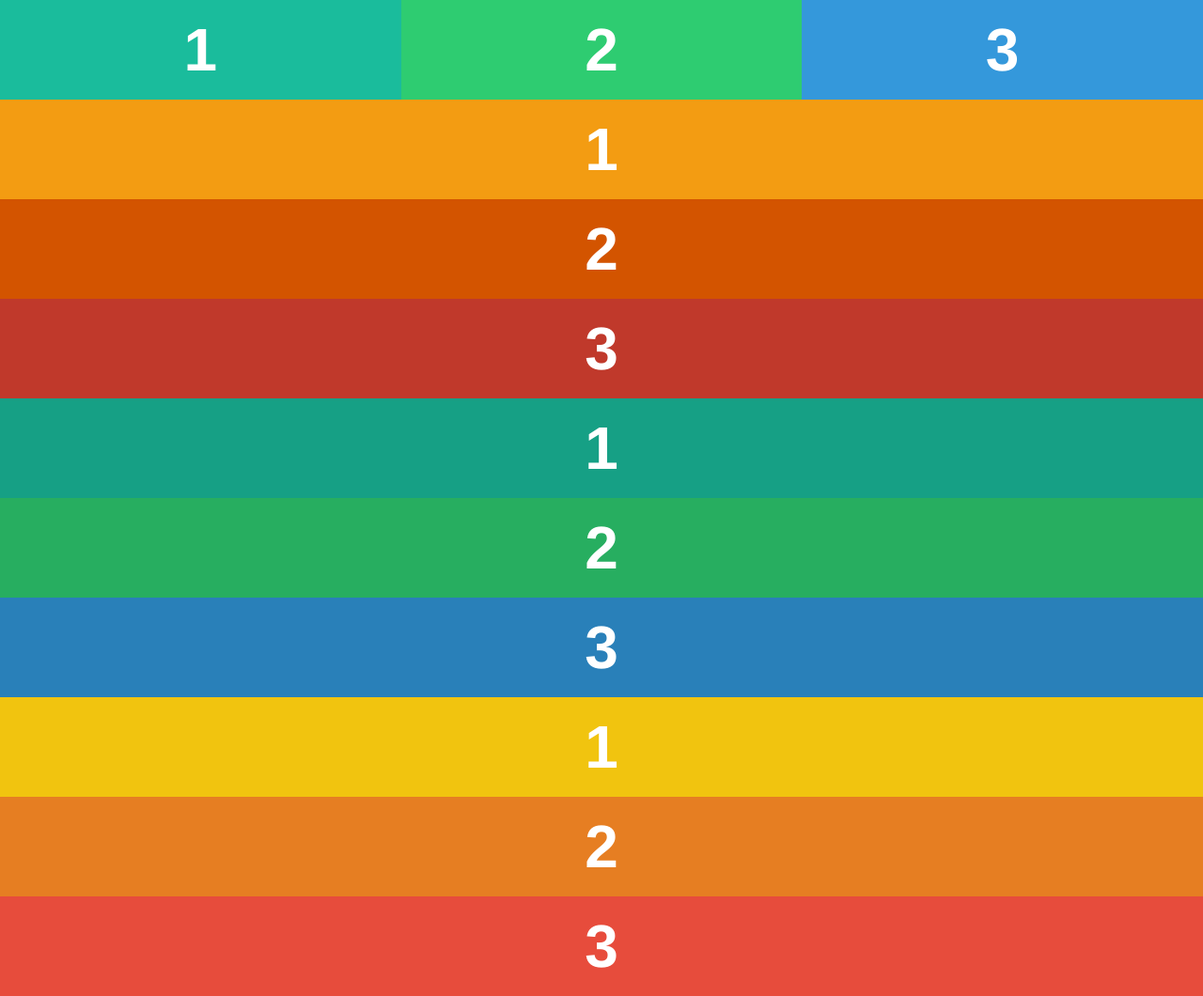
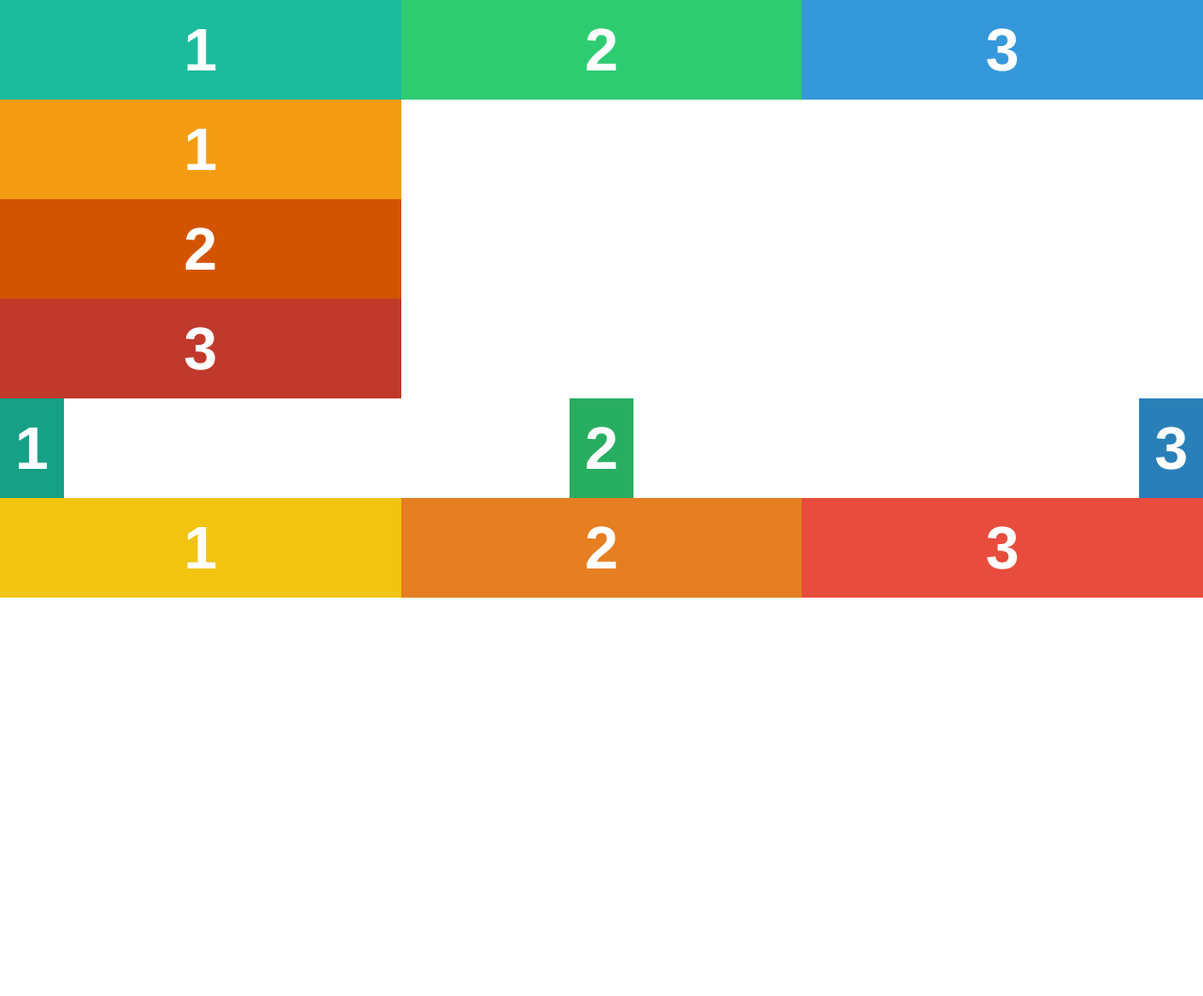
Before and after one commit to RDanov/MyHomeWork, a PHP site: page / in a window 1280 px wide. Shown: the whole page at 94% size. After the commit the page ends 636 px from the top, so only its background shows below. Run offline with PHP 8.4, Linux system fonts and the light colour scheme.

Commit message:
layout of blocks using the float and grid commands is completed

```diff
--- a/WD_PS1/style.css
+++ b/WD_PS1/style.css
@@ -10,18 +10,16 @@ body {
     font-size: 4rem;
     color: white;
     font-weight: bold;
-    font-family: Helvetica;
+    font-family: Helvetica, serif;
     text-align: center;
     padding: 1rem;
 }
 
 .floats {
     overflow: hidden;
-    width: 100%;
 }
 
 .floats .column {
-    background-color: #2ecc71;
     float: left;
     width: calc(100% / 3);
 }
@@ -33,3 +31,36 @@ body {
 .floats .column:last-of-type {
     background-color: #3498db;
 }
+
+.blocks {
+    display: inline-block;
+    list-style: none;
+    width: 33.33%;
+}
+
+.column.blocks {
+    display: inline;
+
+}
+
+
+.flexbox {
+    display: flex;
+    flex: auto;
+    margin: auto;
+    justify-content: space-between;
+    width: 100%;
+
+}
+
+.flexbox.column {
+    flex: auto;
+    flex-wrap: nowrap;
+    align-items: stretch;
+    flex-grow: 400;
+}
+
+.grid {
+    display: grid;
+    grid-template-areas: "column column column"
+}
```
